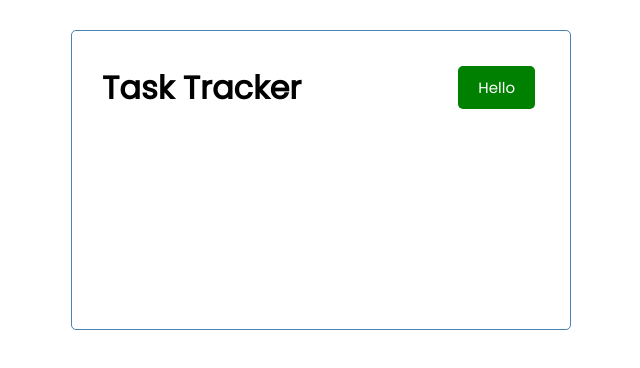
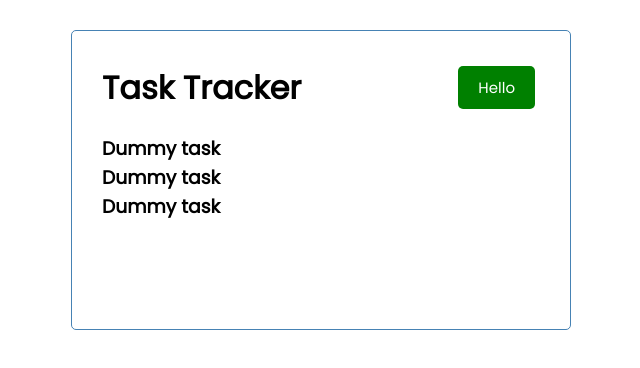
Before and after one commit to dedding4341/tasks_app, a React (Create React App) app: page / in a window 1280 px wide. Shown: the top 368 px of the page, without its empty margins (319-959 px from the left). Built offline with nearby package versions, Linux system fonts and the light colour scheme.

Commit message:
prettier + some other things

```diff
--- a/package.json
+++ b/package.json
@@ -34,5 +34,8 @@
       "last 1 firefox version",
       "last 1 safari version"
     ]
+  },
+  "devDependencies": {
+    "prettier": "2.3.2"
   }
 }
--- a/src/App.js
+++ b/src/App.js
@@ -1,10 +1,11 @@
-import Header from './components/Header'
+import Header from "./components/Header";
+import Tasks from "./components/Tasks";
 
 function App() {
-
   return (
     <div className="container">
       <Header></Header>
+      <Tasks></Tasks>
     </div>
   );
 }
--- a/src/components/Button.js
+++ b/src/components/Button.js
@@ -1,5 +1,25 @@
-const Button = ( { color, text}) => {
-    return <button style= {{ backgroundColor: color }} className='btn'>{text}</button>
-}
+import PropTypes from "prop-types";
 
-export default Button
+const Button = ({ color, text, onClick }) => {
+  return (
+    <button
+      onClick={onClick}
+      style={{ backgroundColor: color }}
+      className="btn"
+    >
+      {text}
+    </button>
+  );
+};
+
+Button.defaultProps = {
+  color: "steelBlue",
+};
+
+Button.propTypes = {
+  text: PropTypes.string,
+  color: PropTypes.string,
+  onClick: PropTypes.func,
+};
+
+export default Button;
--- a/src/components/Header.js
+++ b/src/components/Header.js
@@ -1,21 +1,25 @@
-import PropTypes from 'prop-types'
-import Button from './Button'
+import PropTypes from "prop-types";
+import Button from "./Button";
 
 const Header = ({ title }) => {
+  const onClick = () => {
+    console.log("Click");
+  };
+
   return (
     <header className="header">
       <h1>{title}</h1>
-            <Button color='green' text='Hello'/>
+      <Button color="green" text="Hello" onClick={onClick} />
     </header>
-    )
-}
+  );
+};
 
 Header.defaultProps = {
   title: "Task Tracker",
-}
+};
 
 Header.propTypes = {
   title: PropTypes.string.isRequired,
-}
+};
 
-export default Header
+export default Header;
--- /dev/null
+++ b/src/components/Tasks.js
@@ -0,0 +1,34 @@
+import { useState } from "react";
+
+const Tasks = () => {
+  const [tasks, setTasks] = useState([
+    {
+      id: 1,
+      text: "Dummy task",
+      day: "Dummy day",
+      reminder: true,
+    },
+    {
+      id: 2,
+      text: "Dummy task",
+      day: "Dummy day",
+      reminder: true,
+    },
+    {
+      id: 3,
+      text: "Dummy task",
+      day: "Dummy day",
+      reminder: true,
+    },
+  ]);
+
+  return (
+    <>
+      {tasks.map((task) => (
+        <h3 key={task.id}>{task.text}</h3>
+      ))}
+    </>
+  );
+};
+
+export default Tasks;
```
Also changed, not shown: 1 other file (tests, documents, lock files or other folders). Lines whose indentation alone changed are shown as unchanged.
